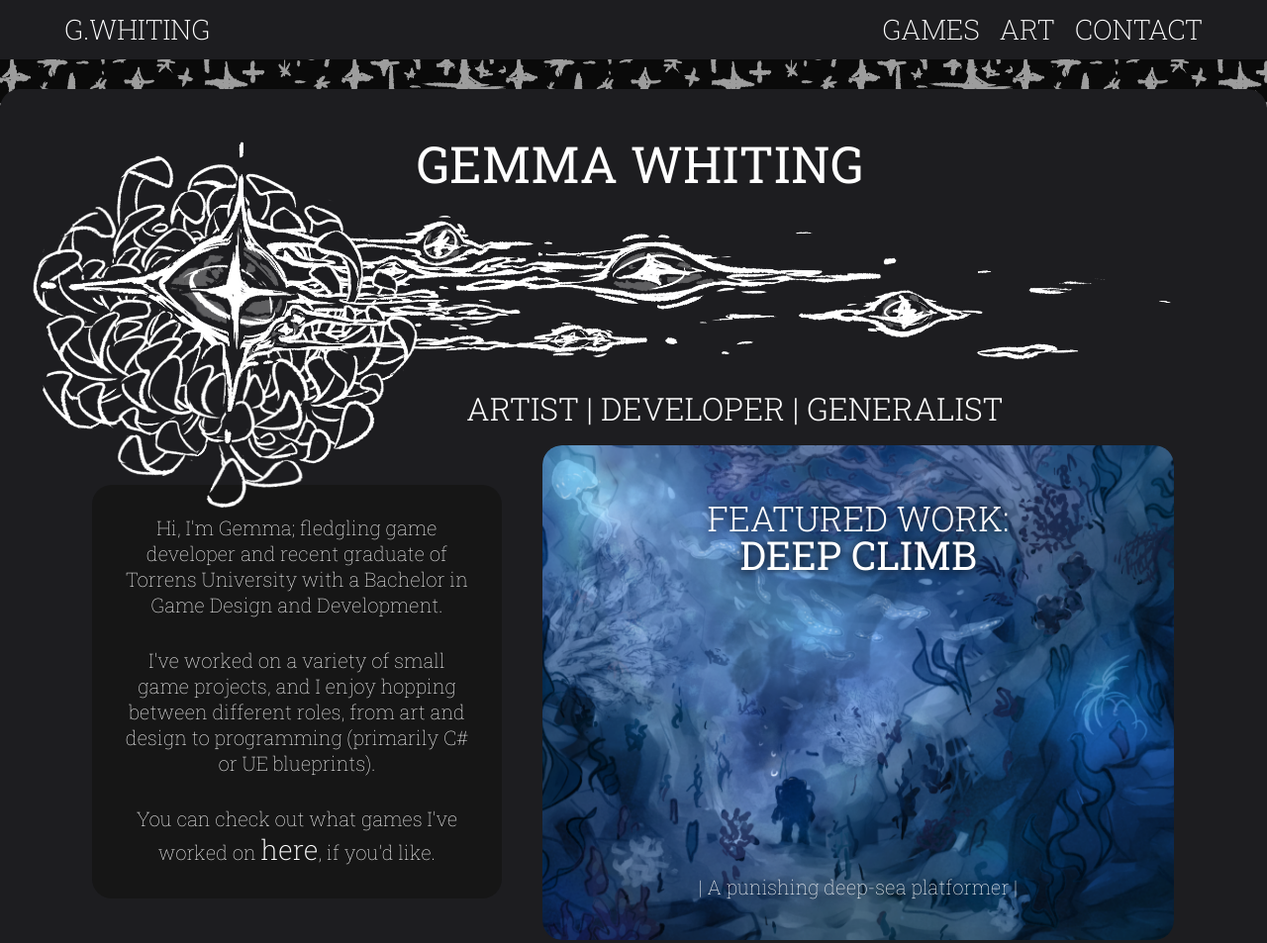
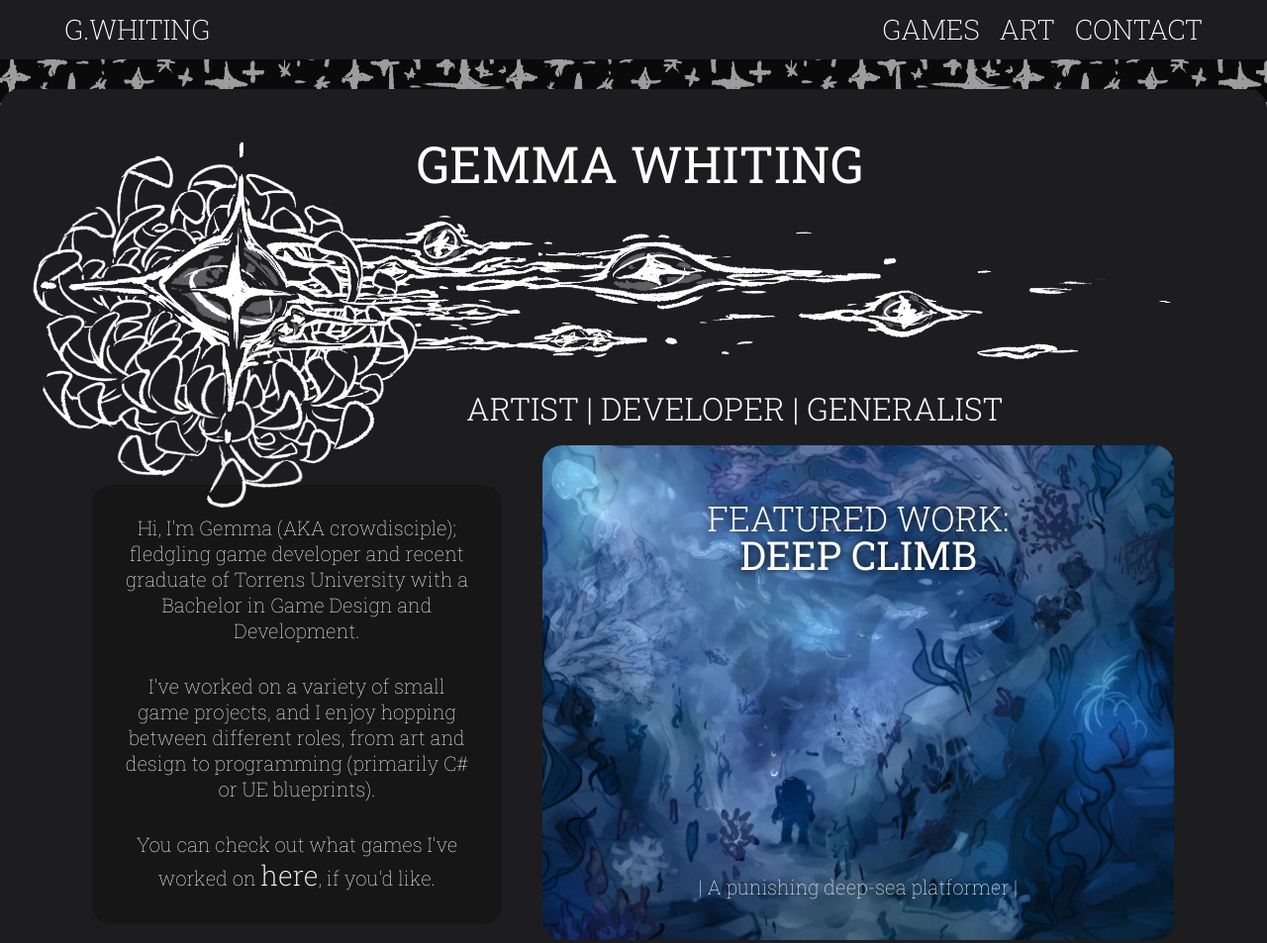
Before and after one commit to crowdisciple/portfolio, a plain HTML site: page index.html in a window 1280 px wide. Shown: the top 953 px of the page at 99% size. Drawn offline with Linux system fonts and the light colour scheme.

Commit message:
Update index.html

```diff
--- a/index.html
+++ b/index.html
@@ -71,7 +71,7 @@
 
         <div class="info-boxes">
             <div class="info-box-1">
-                <p>Hi, I'm Gemma; fledgling game developer and recent graduate of Torrens University with a Bachelor in Game Design and Development. </p>
+                <p>Hi, I'm Gemma (AKA crowdisciple); fledgling game developer and recent graduate of Torrens University with a Bachelor in Game Design and Development. </p>
                 <p>I've worked on a variety of small game projects, and I enjoy hopping between different roles, from art and design to programming (primarily C# or UE blueprints).</p>
                 <p> You can check out what games I've worked on <a href="games.html">here</a>, if you'd like. </p>
             </div>
```
